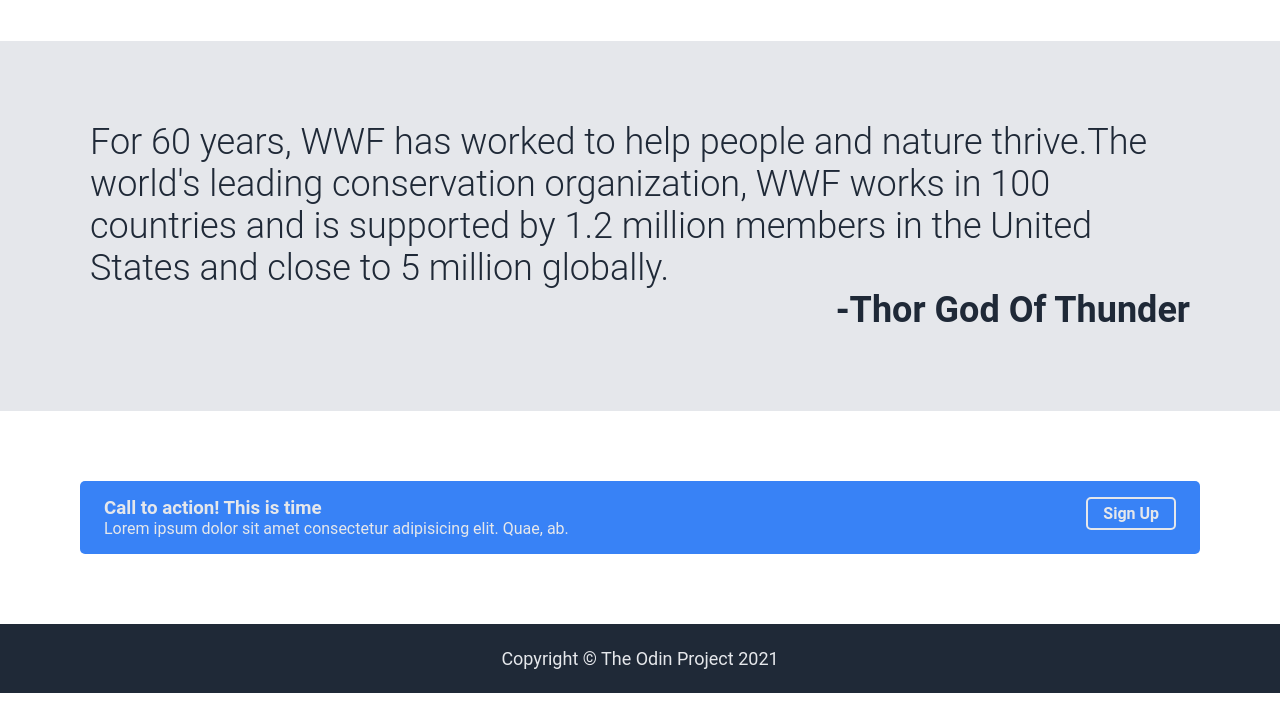
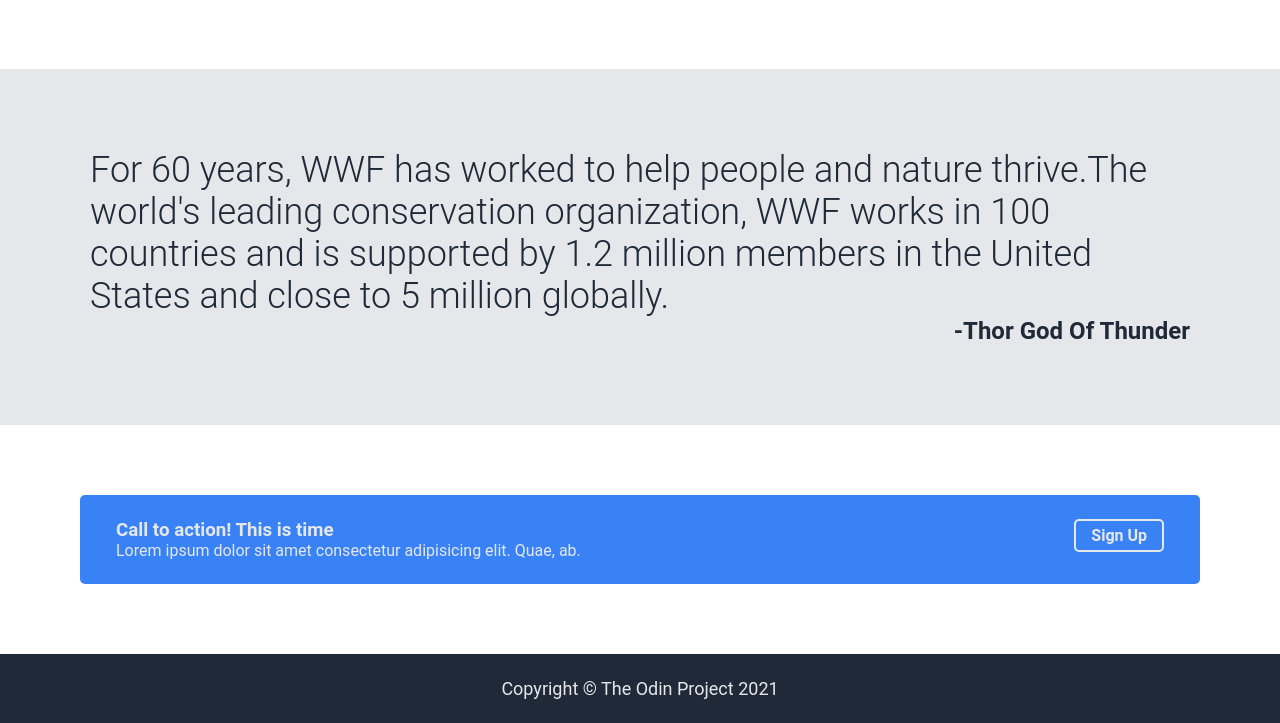
Before and after one commit to harry1-0/landing-page, a plain HTML site: page index.html in a window 1280 px wide. Shown: the part 871-1594 px from the top of the page. Before the commit the page ends 1564 px from the top, so only its background shows below. Drawn offline with Linux system fonts and the light colour scheme.

Commit message:
Changes made to CSS.Changed padding for better looks

```diff
--- a/styles.css
+++ b/styles.css
@@ -16,7 +16,7 @@
   justify-content: space-between;
   align-items: center;
   gap: 24px;
-  margin-bottom: 20px;
+  margin-bottom: 48px;
 }
 .header-logo h2 {
   font-size: 24px;
@@ -118,12 +118,13 @@
 .quote-author {
   font-weight: 700;
   text-align: right;
+  font-size: 24px;
 }
 .action {
   padding: 70px 80px;
 }
 .call-to-action {
-  padding: 16px 24px;
+  padding: 24px 36px;
   display: flex;
   justify-content: space-between;
   align-items: start;
```
